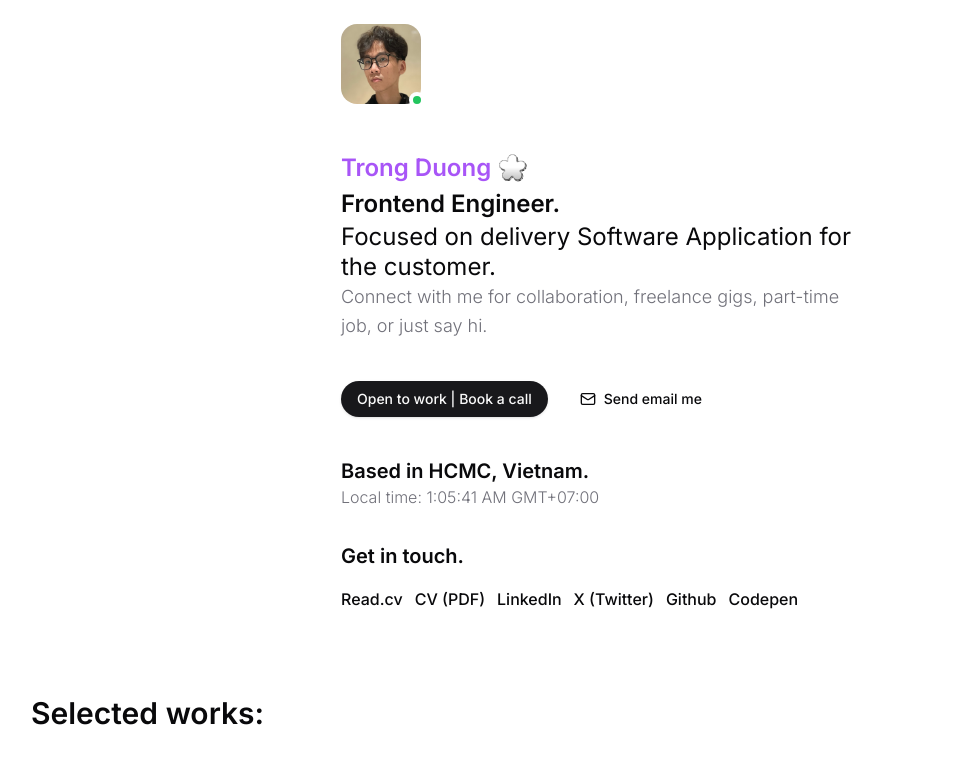
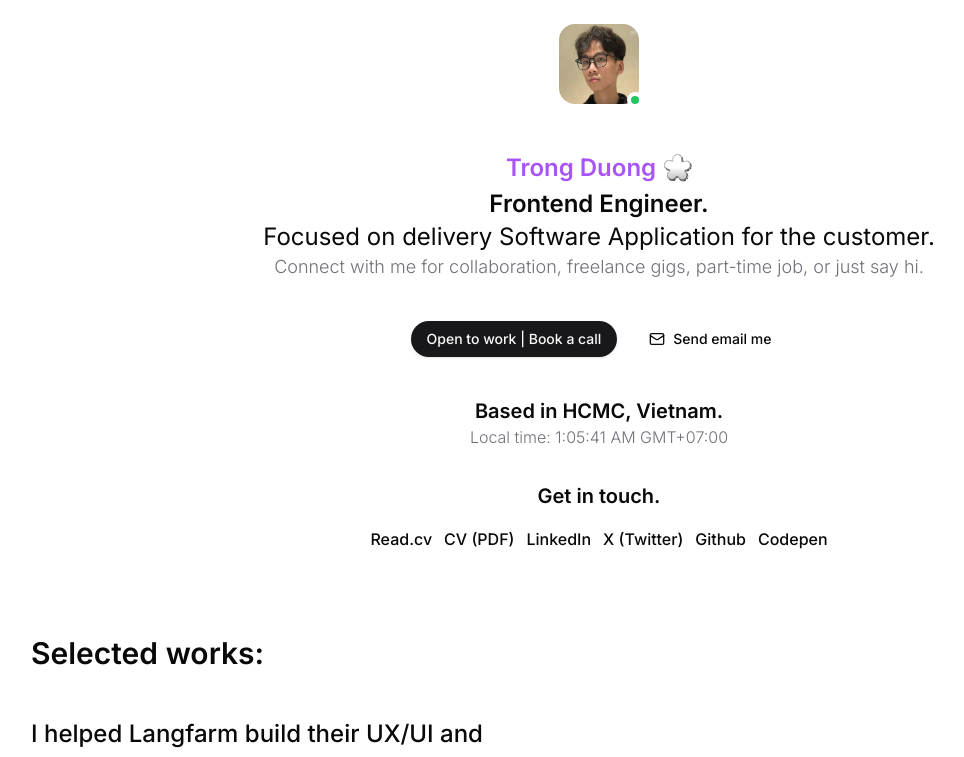
Before and after one commit to duongductrong/danielll.dev, a Next.js app: page / in a window 1280 px wide. Shown: the top 757 px of the page, without its empty margins (41-1005 px from the left). Built offline with nearby package versions, Linux system fonts and the light colour scheme.

Commit message:
chore: set center info content

```diff
--- a/src/app/(2024)/_components/customs/cta.tsx
+++ b/src/app/(2024)/_components/customs/cta.tsx
@@ -10,7 +10,7 @@ const Cta = ({ className, ...props }: CtaProps) => {
   return (
     <section
       {...props}
-      className={cn("container-base flex flex-wrap gap-4", className)}
+      className={cn("container text-center justify-center flex flex-wrap gap-4", className)}
     >
       <Button className="rounded-full">Open to work | Book a call</Button>
       <Button
--- a/src/app/(2024)/_components/customs/get-in-touch.tsx
+++ b/src/app/(2024)/_components/customs/get-in-touch.tsx
@@ -6,7 +6,7 @@ export interface GetInTouchProps extends ComponentPropsWithoutRef<"section"> {}
 
 const GetInTouch = ({ className, ...props }: GetInTouchProps) => {
   return (
-    <section {...props} className={cn("container-base", className)}>
+    <section {...props} className={cn("container flex flex-col items-center", className)}>
       <p className="text-xl font-semibold leading-normal mb-4">Get in touch.</p>
       <div className="flex flex-wrap gap-3">
         <Link
--- a/src/app/(2024)/_components/customs/header.tsx
+++ b/src/app/(2024)/_components/customs/header.tsx
@@ -4,7 +4,7 @@ export interface HeaderProps {}
 
 const Header = (props: HeaderProps) => {
   return (
-    <header className="container-base py-6">
+    <header className="container text-center py-6">
       <div className="relative inline-block">
         <Image
           src="/avatar-small.png"
--- a/src/app/(2024)/_components/customs/timezone.tsx
+++ b/src/app/(2024)/_components/customs/timezone.tsx
@@ -5,7 +5,7 @@ export interface TimezoneProps extends ComponentPropsWithoutRef<"section"> {}
 
 const Timezone = ({ className, ...props }: TimezoneProps) => {
   return (
-    <section {...props} className={cn("container-base", className)}>
+    <section {...props} className={cn("container text-center", className)}>
       <p className="text-xl font-semibold">Based in HCMC, Vietnam.</p>
       <p className="text-muted-foreground font-light">
         Local time:{" "}
--- a/src/app/(2024)/_components/customs/welcome.tsx
+++ b/src/app/(2024)/_components/customs/welcome.tsx
@@ -7,7 +7,7 @@ export interface WelcomeProps extends ComponentPropsWithoutRef<"section"> {}
 
 const Welcome = ({ className, ...props }: WelcomeProps) => {
   return (
-    <section {...props} className={cn("container-base", className)}>
+    <section {...props} className={cn("container text-center flex flex-col items-center", className)}>
       <h1 className="text-2xl font-semibold flex items-center gap-2 text-purple-500 leading-normal">
         Trong Duong
         <Image
```
